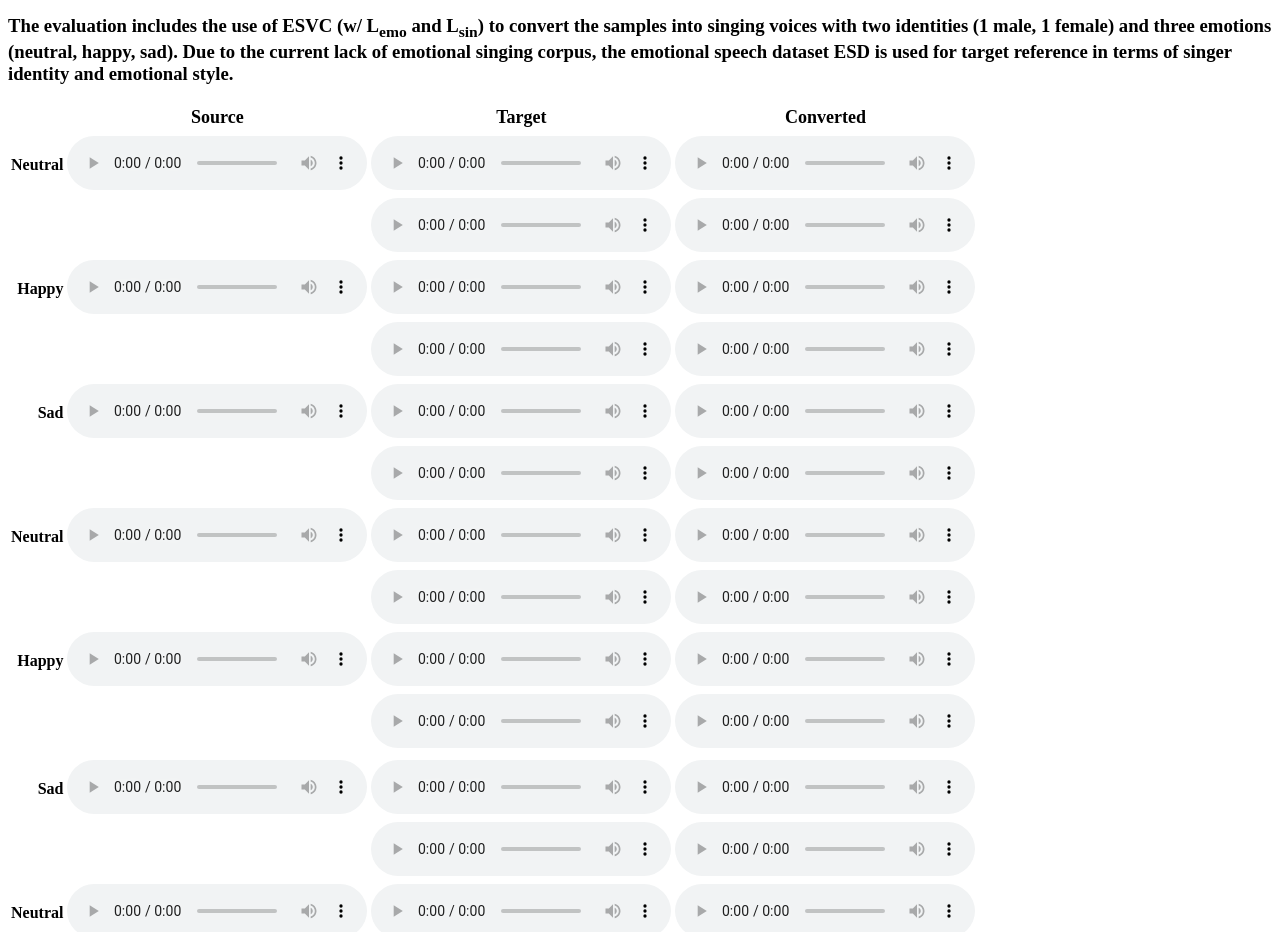
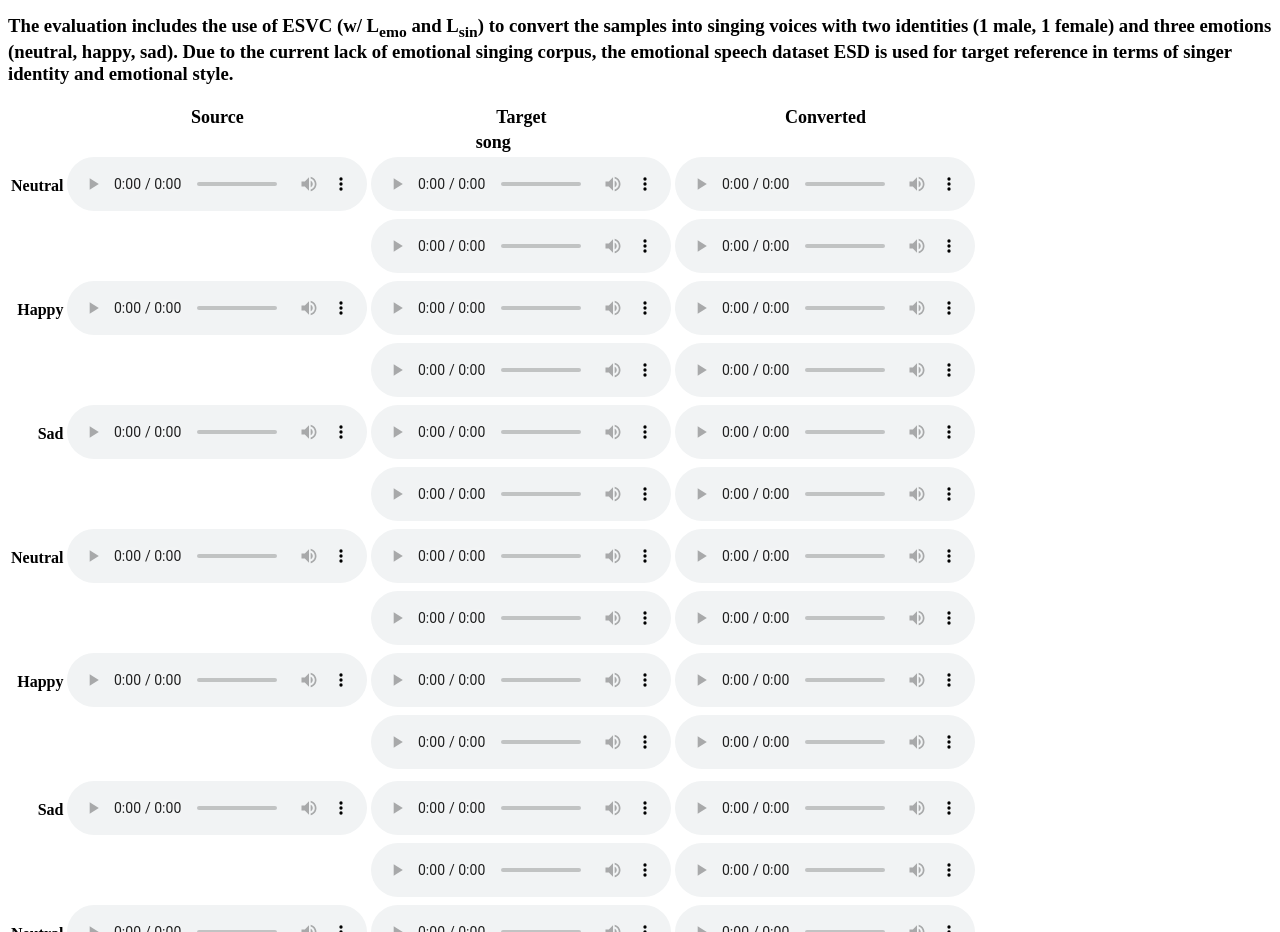
Before and after one commit to 99sunny/99sunny.github.io, a plain HTML site: page index.html in a window 1280 px wide. Shown: the part 960-1892 px from the top of the page. Drawn offline with Linux system fonts and the light colour scheme.

Commit message:
Update index.html

```diff
--- a/index.html
+++ b/index.html
@@ -92,7 +92,7 @@
                                 </tr>
 		 <!-- single sentence -->
                                                                   </tr>
-                                   <th colspan=5><font size=4><h9></h9></th>
+                                   <th colspan=5><font size=4><h9>song</h9></th>
                                </tr>
                                 <!-- single sentence -->
 
```
